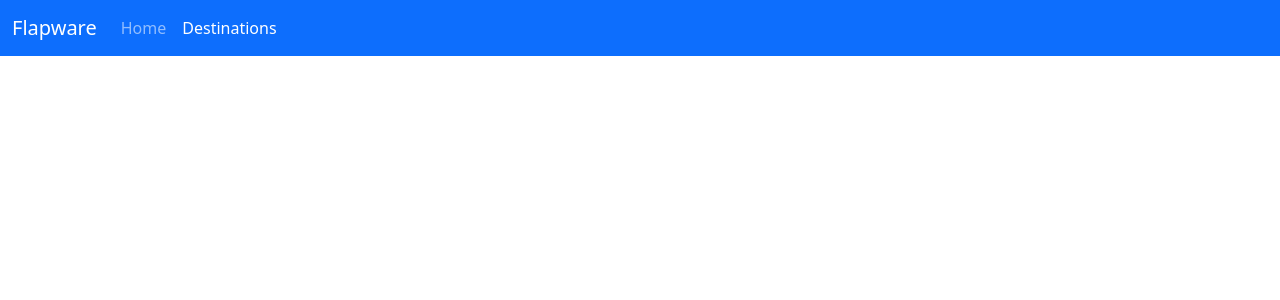
After one commit to KnowYourLines/varyfly, a Django app: page /safety/ in a window 1280 px wide. The commit adds this page. Shown: the top 300 px of the page. Run offline with Django 4.2, Linux system fonts and the light colour scheme; parts of the project's set-up code (start-up, migrations or seed data) failed here and were passed over.

Commit message:
pass latitude and longitude to safety url

```diff
--- a/flapware/templates/destinations.html
+++ b/flapware/templates/destinations.html
@@ -46,7 +46,7 @@
                               <a href="/highlights/{{city.data.value|get_comma_split_index:'1'}}/">Highlights</a>
                             </div>
                             <div class="col">
-                              <a href="/safety/{{city.data.value|get_comma_split_index:'1'}}/">Safety</a>
+                              <a href="/safety/?latitude={{city.data.value|get_comma_split_index:'2'}}&longitude={{city.data.value|get_comma_split_index:'3'}}">Safety</a>
                             </div>
                           </div>
                         </label>
@@ -74,7 +74,7 @@
                               <a href="/highlights/{{city.data.value}}/">Highlights</a>
                             </div>
                             <div class="col">
-                              <a href="/safety/{{city.data.value}}/">Safety</a>
+                              <a href="/safety/?latitude={{city.data.value|get_comma_split_index:'1'}}&longitude={{city.data.value|get_comma_split_index:'2'}}">Safety</a>
                             </div>
                           </div>
                         </label>
--- /dev/null
+++ b/flapware/templates/safety.html
@@ -0,0 +1,34 @@
+<!DOCTYPE html>
+{% load string_helpers %}
+<html lang="en">
+<head>
+    <meta charset="UTF-8">
+    <meta name="viewport" content="width=device-width, initial-scale=1">
+    <title>Flapware</title>
+    <link href="https://cdn.jsdelivr.net/npm/bootstrap@5.0.2/dist/css/bootstrap.min.css" rel="stylesheet" integrity="sha384-EVSTQN3/azprG1Anm3QDgpJLIm9Nao0Yz1ztcQTwFspd3yD65VohhpuuCOmLASjC" crossorigin="anonymous">
+</head>
+<body>
+<nav class="navbar navbar-expand-lg navbar-dark bg-primary">
+    <div class="container-fluid">
+      <a class="navbar-brand" href="/">Flapware</a>
+      <button class="navbar-toggler" type="button" data-bs-toggle="collapse" data-bs-target="#navbarSupportedContent" aria-controls="navbarSupportedContent" aria-expanded="false" aria-label="Toggle navigation">
+        <span class="navbar-toggler-icon"></span>
+      </button>
+
+      <div class="collapse navbar-collapse" id="navbarSupportedContent">
+        <ul class="navbar-nav mr-auto">
+          <li class="nav-item">
+            <a class="nav-link" href="/">Home</a>
+          </li>
+          <li class="nav-item">
+            <a class="nav-link active" href="/destinations/">Destinations</a>
+          </li>
+        </ul>
+      </div>
+    </div>
+</nav>
+<div class="container text-center">
+</div>
+<script src="https://cdn.jsdelivr.net/npm/bootstrap@5.0.2/dist/js/bootstrap.bundle.min.js" integrity="sha384-MrcW6ZMFYlzcLA8Nl+NtUVF0sA7MsXsP1UyJoMp4YLEuNSfAP+JcXn/tWtIaxVXM" crossorigin="anonymous"></script>
+</body>
+</html>
--- a/flapware/urls.py
+++ b/flapware/urls.py
@@ -12,7 +12,7 @@ urlpatterns = [
     path("add-cities/", views.add_cities, name="add_cities"),
     path("remove-cities/", views.remove_cities, name="remove_cities"),
     path(
-        "safety/<str:username>/",
+        "safety/",
         views.safety,
         name="safety",
     ),
--- a/flapware/views.py
+++ b/flapware/views.py
@@ -69,12 +69,20 @@ def remove_cities(request):
     return HttpResponseRedirect("/destinations")
 
 
+def safety(request):
+    return render(
+        request,
+        "safety.html",
+        {},
+    )
+
+
 async def destinations(request):
     home_city = await sync_to_async(get_home_city)(request)
     saved_destinations = await sync_to_async(get_saved_destinations)(request)
     saved_cities_choices = (
         (
-            f"{iata}",
+            f"{iata},{details['latitude']},{details['longitude']}",
             f"{details['name']}",
         )
         for iata, details in saved_destinations.items()
```
